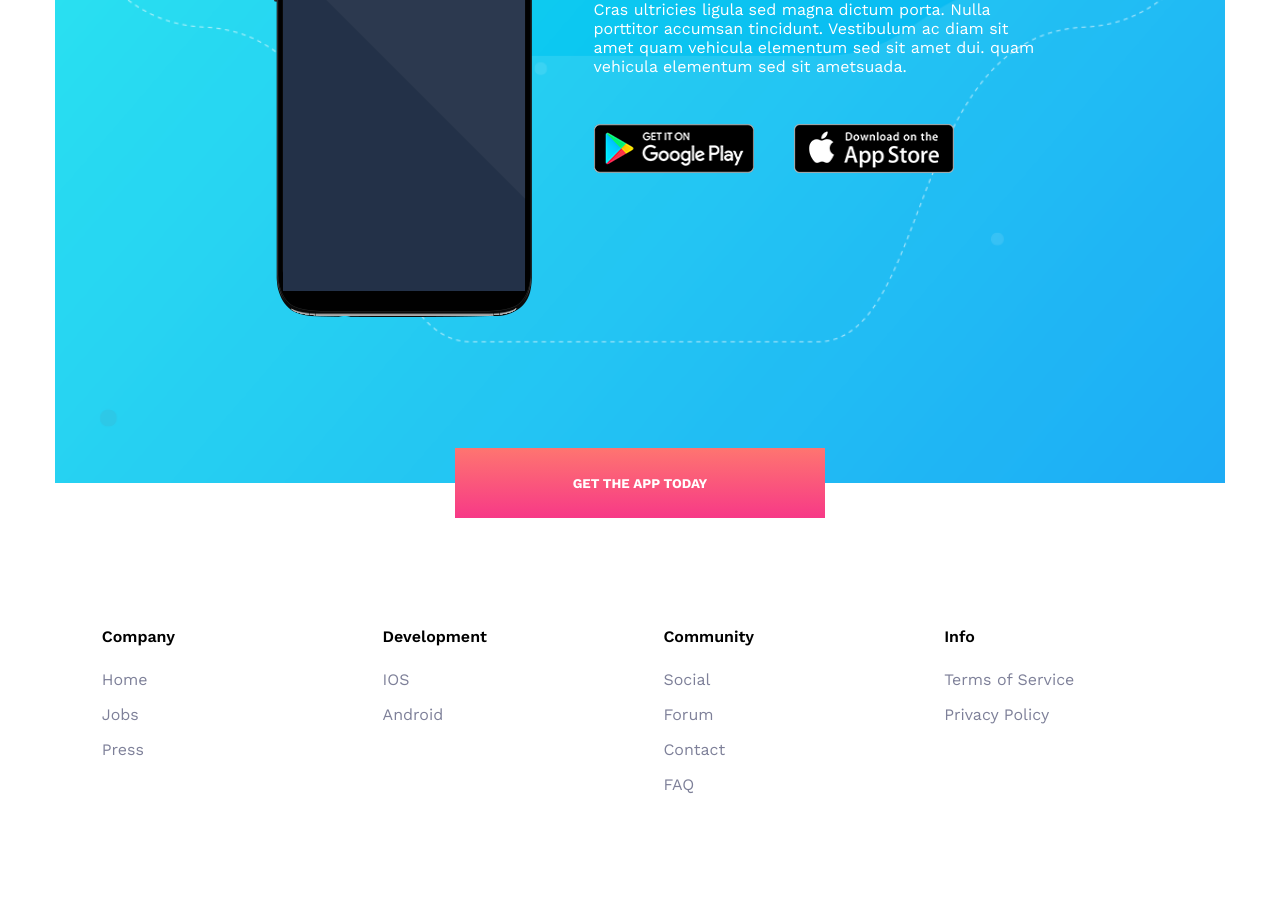
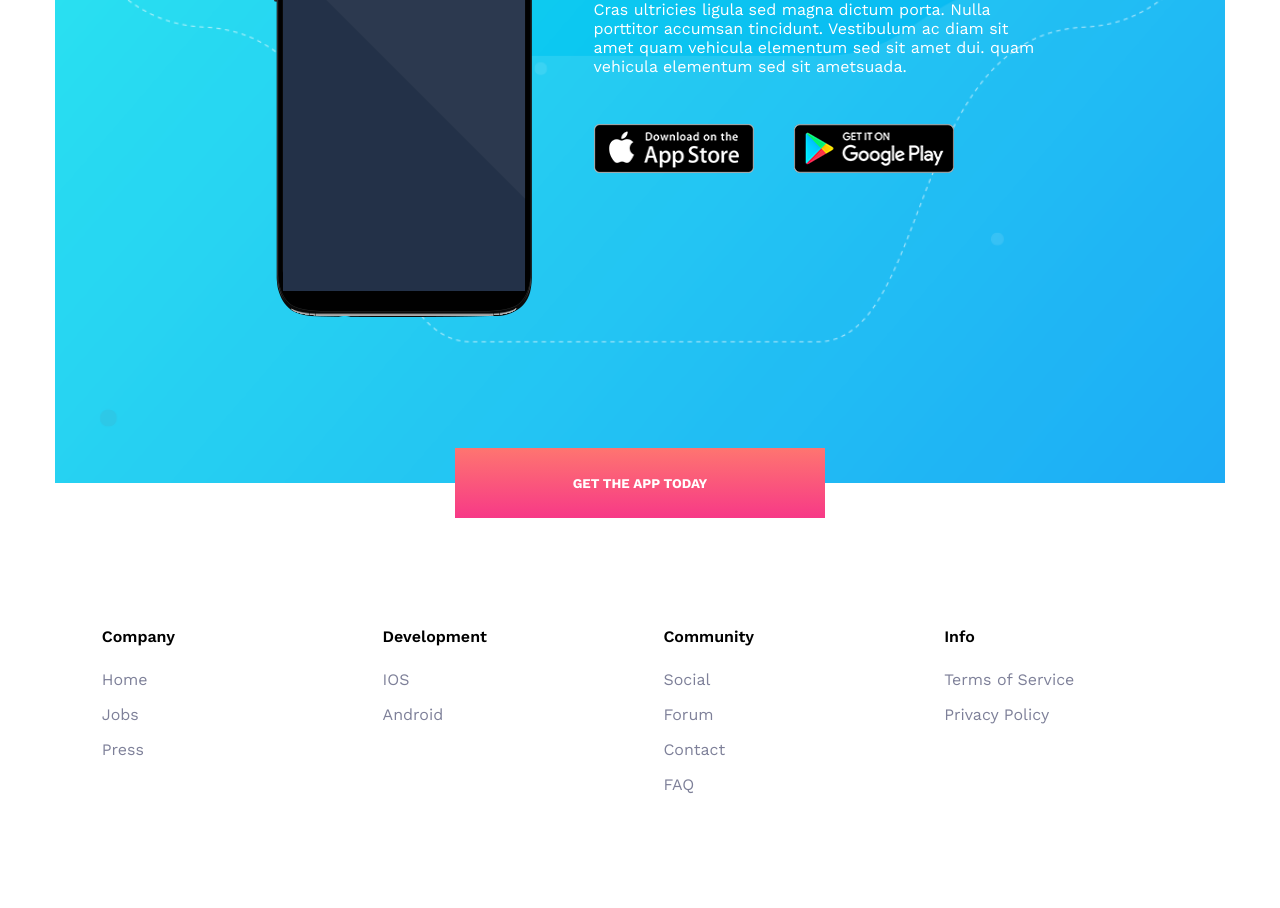
Before and after one commit to ultimecreation/reactpsd01-vibo, a React (Create React App) app: page / in a window 1280 px wide. Shown: the part 3820-4728 px from the top of the page. Built offline with nearby package versions, Linux system fonts and the light colour scheme.

Commit message:
fixed ios image position

```diff
--- a/src/Component/Application.js
+++ b/src/Component/Application.js
@@ -18,11 +18,11 @@ const Application = () => {
           </p>
           <div className="app-container__card__icons">
             <img
-              src={`${process.env.PUBLIC_URL}/img/Marketing4-Google.png`}
+              src={`${process.env.PUBLIC_URL}/img/Martketing4-iOS.png`}
               alt=""
             />
             <img
-              src={`${process.env.PUBLIC_URL}/img/Martketing4-iOS.png`}
+              src={`${process.env.PUBLIC_URL}/img/Marketing4-Google.png`}
               alt=""
             />
           </div>
```
